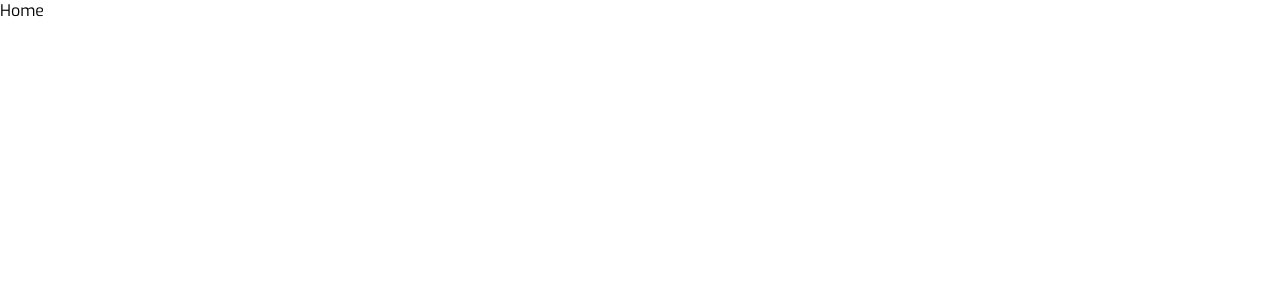
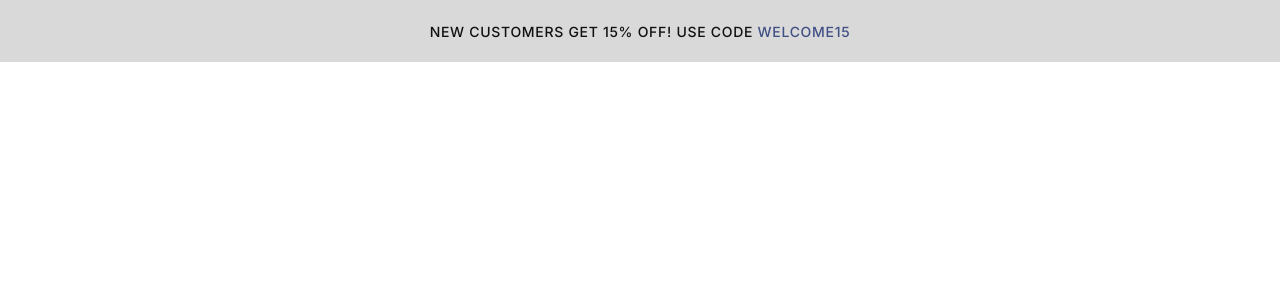
Before and after one commit to KappaPrajd/netfire-challenge, a React (Vite) app: page / in a window 1280 px wide. Shown: the top 300 px of the page. Built offline with nearby package versions, Linux system fonts and the light colour scheme.

Commit message:
feat: added advert bar

```diff
--- a/src/global.css
+++ b/src/global.css
@@ -1,6 +1,12 @@
 :root {
   --font-primary: 'Exo', sans-serif;
   --font-secondary: 'Inter', sans-serif;
+
+  --background-primary: white;
+  --background-secondary: #d9d9d9;
+
+  --color-primary: #1c1b1b;
+  --color-secondary: #111010;
 }
 
 html,
@@ -8,5 +14,6 @@ body {
   margin: 0;
   width: 100%;
   box-sizing: border-box;
+  background-color: var(--background-primary);
   font-family: var(--font-primary);
 }
--- a/src/pages/Home.tsx
+++ b/src/pages/Home.tsx
@@ -1,5 +1,7 @@
+import AdvertBar from '../views/AdvertBar';
+
 const Home = () => {
-  return <div>Home</div>;
+  return <AdvertBar />;
 };
 
 export default Home;
--- /dev/null
+++ b/src/views/AdvertBar/AdvertBar.module.css
@@ -0,0 +1,22 @@
+@import url('/src/global.css');
+
+.container {
+  height: 62px;
+  display: flex;
+  align-items: center;
+  justify-content: center;
+  background-color: var(--background-secondary);
+}
+
+.message {
+  font-family: var(--font-secondary);
+  font-size: 14px;
+  color: var(--color-secondary);
+  text-transform: uppercase;
+  font-weight: 500;
+  letter-spacing: 0.7px;
+}
+
+.code {
+  color: #404f84;
+}
--- /dev/null
+++ b/src/views/AdvertBar/index.tsx
@@ -0,0 +1,14 @@
+import s from './AdvertBar.module.css';
+
+const AdvertBar = () => {
+  return (
+    <div className={s.container}>
+      <p className={s.message}>
+        New customers get 15% off! Use code{' '}
+        <span className={s.code}>WELCOME15</span>
+      </p>
+    </div>
+  );
+};
+
+export default AdvertBar;
```
